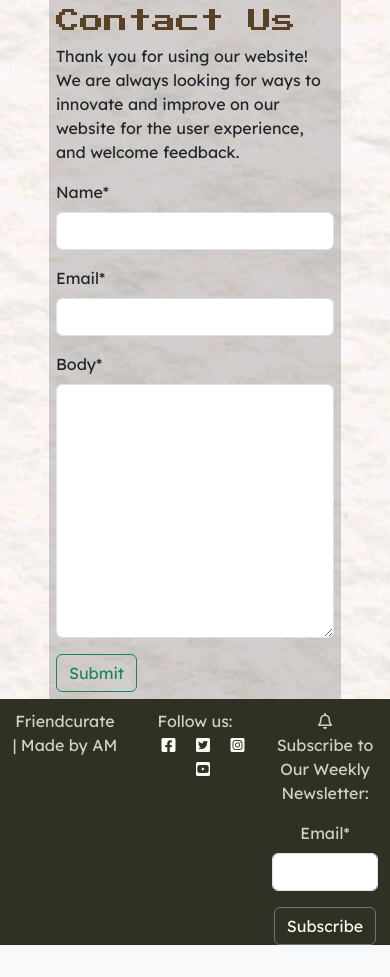
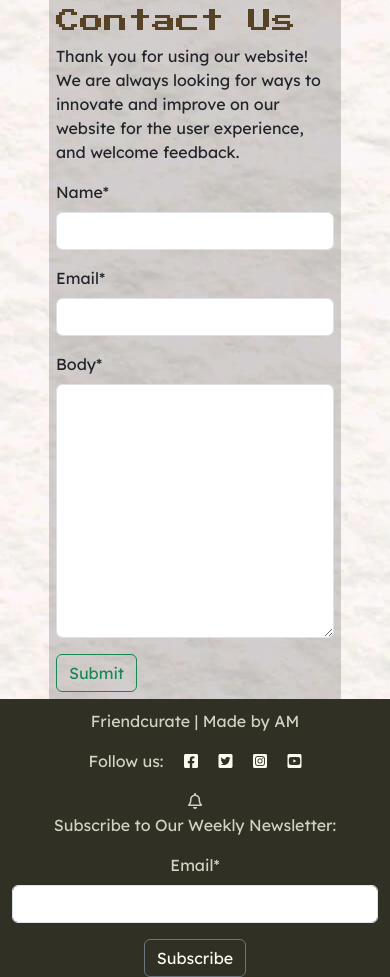
Before and after one commit to acmuckian/friendcurate, a Django app: page /contact/subscribe in a window 390 px wide. Shown: the part 494-1471 px from the top of the page. Before the commit the page ends 1439 px from the top, so only its background shows below. Run offline with Django 4.2, Linux system fonts and the light colour scheme; some libraries are stand-ins or nearby versions; some web fonts are replaced.

Commit message:
added responsiveness to footer

```diff
--- a/templates/base.html
+++ b/templates/base.html
@@ -30,9 +30,9 @@
     <!-- bootstrap css -->
     <link rel="stylesheet" href="https://cdn.jsdelivr.net/npm/bootstrap@5.3.0/dist/css/bootstrap.min.css">
     <!-- css-->
-     {% compress css %}
+    {% compress css %}
     <link rel="stylesheet" href="{% static 'css/styles.css' %}">
-{% endcompress %}
+    {% endcompress %}
     <!-- google fonts css -->
     <!-- google fonts css -->
     <link rel="preconnect" href="https://fonts.googleapis.com">
@@ -111,17 +111,17 @@
     <footer class="text-center footer">
         <div class="container">
             <div class="row">
-                <p class="col text-center">
+                <p class="col-12 col-md-4 mb-3 mb-md-0 text-center">
                     {% block copyright %} Friendcurate | Made by AM{% endblock copyright %}
                 </p>
-                <p class="col text-center">Follow us:
+                <p class="col-12 col-md-4 mb-3 mb-md-0 text-center">Follow us:
                     <a href="https://www.facebook.com"><i class="fab fa-facebook-square ms-3"></i></a>
                     <a href="https://www.x.com"><i class="fab fa-twitter-square ms-3"></i></a>
                     <a href="https://www.instagram.com"><i class="fab fa-instagram-square ms-3"></i></a>
                     <a href="https://www.youtube.com"><i class="fab fa-youtube-square ms-3"></i></a>
                 </p>
-
-                <div class="col text-center"><i class="far fa-bell"></i>
+                <div class="w-100 d-md-none"></div>
+                <div class="col-12 col-md-4 text-center"><i class="far fa-bell"></i>
                     <p> Subscribe to Our Weekly Newsletter:</p>
 
                     <form method="post" action="{% url 'subscribe' %}">
```
